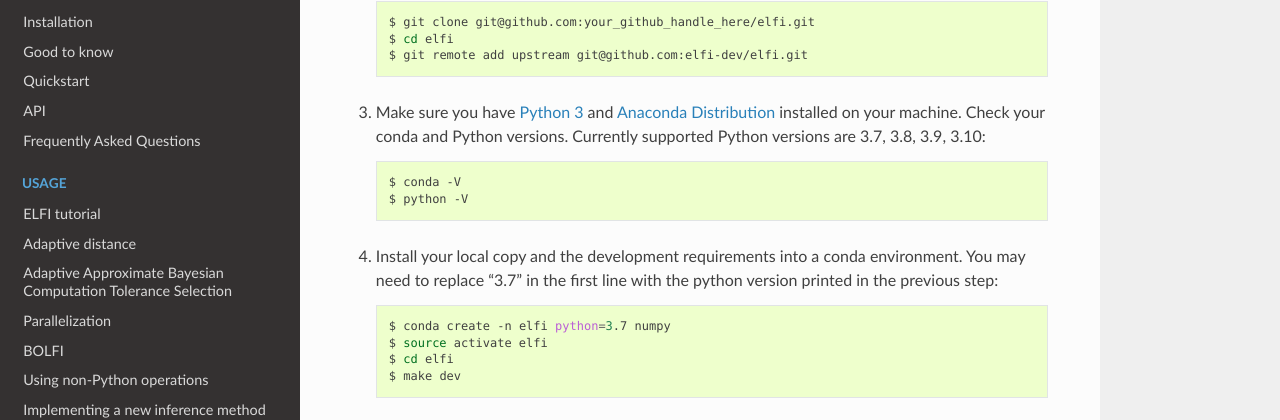
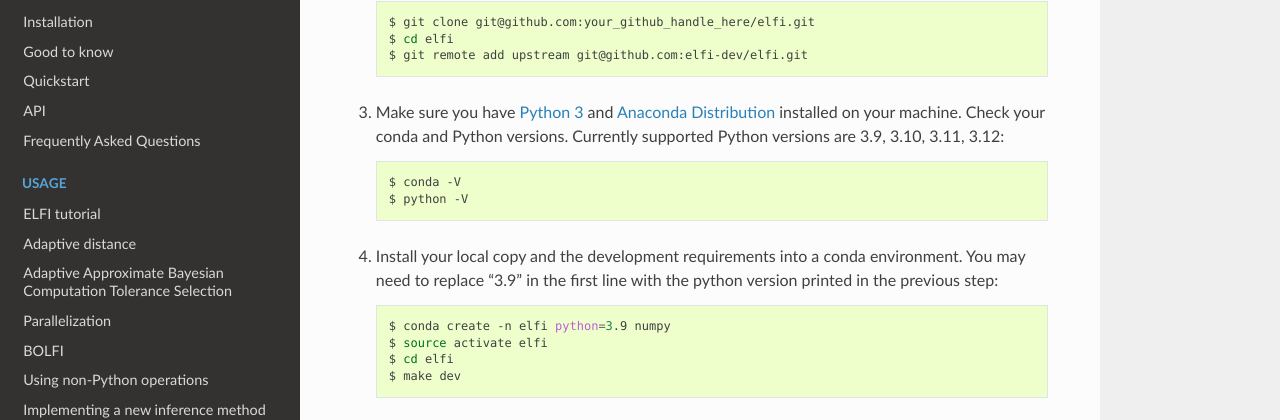
Before and after one commit to elfi-dev/elfi, a Sphinx documentation site: the page built from docs/developer/contributing.rst, in a window 1280 px wide and 900 px high, scrolled down 1314 px. Shown: the part 155-575 px from the top of the window. Built offline with Sphinx 7.4.7 and the Read the Docs theme 2.0.0, drawn with Linux system fonts in a browser that asks for light colours; some of the changed text lies outside the part shown.

Commit message:
Update info on supported Python versions.

```diff
--- a/CHANGELOG.rst
+++ b/CHANGELOG.rst
@@ -1,6 +1,7 @@
 Changelog
 =========
 
+- Drop official Python support for 3.7 and 3.8 as GPy is not officially supported for these versions
 - Add convenience method for obtaining elfi samples as `InferenceData`` to be used with `arviz`
 - Fix surrogate model copy operation
 - Fix typo in requirements.txt
--- a/CONTRIBUTING.rst
+++ b/CONTRIBUTING.rst
@@ -72,16 +72,16 @@ Ready to contribute? Here's how to set up `ELFI` for local development.
 3. Make sure you have `Python 3 <https://www.python.org/>`_ and
    `Anaconda Distribution <https://www.anaconda.com/>`_ installed on your
    machine. Check your conda and Python versions. Currently supported Python versions
-   are 3.7, 3.8, 3.9, 3.10::
+   are 3.9, 3.10, 3.11, 3.12::
 
    $ conda -V
    $ python -V
 
 4. Install your local copy and the development requirements into a conda
-   environment. You may need to replace "3.7" in the first line with the python
+   environment. You may need to replace "3.9" in the first line with the python
    version printed in the previous step::
 
-    $ conda create -n elfi python=3.7 numpy
+    $ conda create -n elfi python=3.9 numpy
     $ source activate elfi
     $ cd elfi
     $ make dev
@@ -136,7 +136,7 @@ Before you submit a pull request, check that it meets these guidelines:
 2. If the pull request adds functionality, the docs should be updated. Put
    your new functionality into a function with a docstring, and add the
    feature to the list in README.md.
-3. The pull request should work for Python 3.7 and later. Check
+3. The pull request should work for Python 3.9 and later. Check
    https://github.com/elfi-dev/elfi/actions/workflows/pytest.yml
    and make sure that the tests pass for all supported Python versions.
 
--- a/docs/quickstart.rst
+++ b/docs/quickstart.rst
@@ -3,7 +3,7 @@ Quickstart
 
 First ensure you have
 `installed <http://elfi.readthedocs.io/en/stable/installation.html>`__
-Python 3.7 (or greater) and ELFI. After installation you can start using
+Python 3.9 (or greater) and ELFI. After installation you can start using
 ELFI:
 
 .. code:: ipython3
--- a/requirements.txt
+++ b/requirements.txt
@@ -1,5 +1,5 @@
 dask[distributed]>=2.30.0
-numpy>=1.12.1, <1.25
+numpy>=1.12.1
 scipy>=0.19
 matplotlib>=1.1
 GPy>=1.0.9
--- a/setup.py
+++ b/setup.py
@@ -31,7 +31,7 @@ setup(
     long_description=(open('docs/description.rst').read()),
     license='BSD',
     classifiers=[
-        'Programming Language :: Python :: 3.7', 'Topic :: Scientific/Engineering',
+        'Programming Language :: Python :: 3.9', 'Topic :: Scientific/Engineering',
         'Topic :: Scientific/Engineering :: Artificial Intelligence',
         'Topic :: Scientific/Engineering :: Bio-Informatics',
         'Topic :: Scientific/Engineering :: Mathematics', 'Operating System :: OS Independent',
```
Also changed, not shown: README.md (+3 -3 lines), docs/installation.rst (+5 -5 lines), 1 other file.
